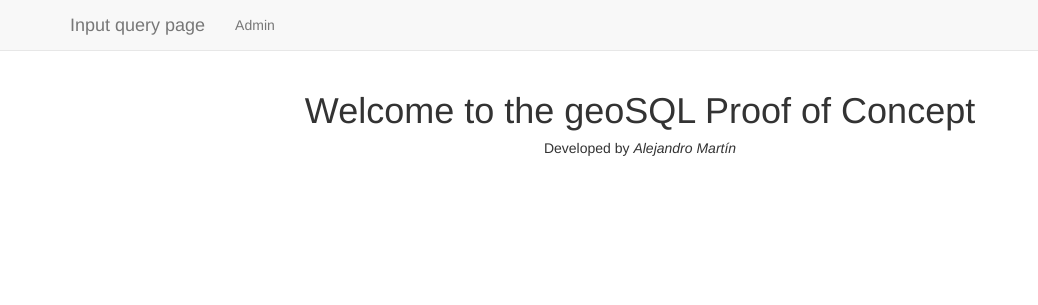
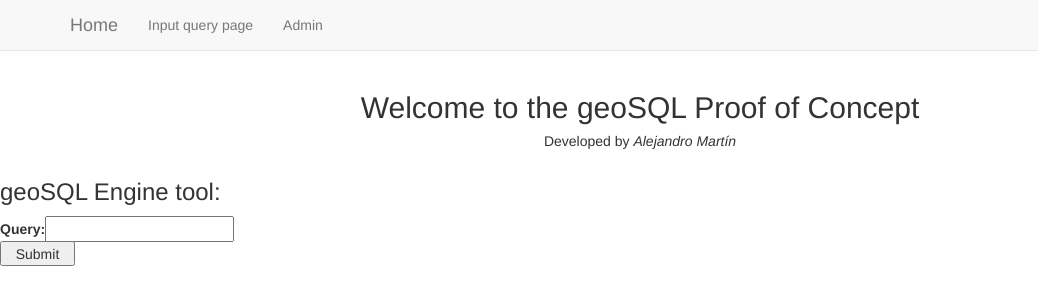
Before and after one commit to AMartinHerrera/GeoSQL_Journey_AlejandroMartin, a Django app: page /input_query/ in a window 1280 px wide. Shown: the top 305 px of the page, without its empty margins (0-1038 px from the left). Run offline with Django 3.2, Linux system fonts and the light colour scheme; parts of the project's set-up code (start-up, migrations or seed data) failed here and were passed over; some libraries are stand-ins or nearby versions.

Commit message:
Boostrap succesfully installed, home page working

```diff
--- a/geodjango/geodjango/urls.py
+++ b/geodjango/geodjango/urls.py
@@ -20,5 +20,5 @@ urlpatterns = [
     path('admin/', admin.site.urls),
     path('world/', include('world.urls')),
     path('', include('world.urls')),
-    # path('catalog/', include('world.urls')),
+    path('catalog/', include('world.urls')),
 ]
--- a/geodjango/templates/base.html
+++ b/geodjango/templates/base.html
@@ -1,3 +1,4 @@
+{% load static %}
 <!DOCTYPE html>
 <html>
 
@@ -12,17 +13,19 @@
     <nav class="navbar navbar-default navbar-static-top">
       <div class="container">
         <ul class="nav navbar-nav">
-          <li><a class="navbar-brand" href="{% url 'input_query' %}">Input query page</a></li>
+          <li><a class="navbar-brand" href="{% url 'home' %}">Home</a></li>
+          <li><a class="navbar-link" href="{% url 'input_query' %}">Input query page</a></li>
           <li><a class="navbar-link" href="{% url 'admin:index' %}">Admin</a></li>
 
         </ul>
       </div>
     </nav>
     <div class="container">
-      <h1>Welcome to the geoSQL Proof of Concept </h1>
+      <h2>Welcome to the geoSQL Proof of Concept </h2>
       <h5>Developed by <em>Alejandro Martín</em></h5>
 
   </center>
+  {% block content %}{% endblock %}
 </body>
 
 </html>
--- a/geodjango/templates/input_query.html
+++ b/geodjango/templates/input_query.html
@@ -1,14 +1,9 @@
 {% extends "base.html" %}
-{% load static %}
+{% block content %}
+
 <!DOCTYPE html>
 <html lang="en">
-
-<head>
-    <h1>Proof of concept:</h1>
-</head>
     <body>
-
-        {% block content %}
         <div class="create-contenedor">
             <div class="create-formu">
                 <h3>geoSQL Engine tool:</h3>
@@ -25,7 +20,7 @@
                 <input id="order" name="order" type="hidden" value="Your order has been successfully completed.">
             </div>
         </div>
-        {% endblock %}
 
     </body>
 </html>
+{% endblock %}
--- a/geodjango/world/views.py
+++ b/geodjango/world/views.py
@@ -16,7 +16,7 @@ def home(request):
     context = {}
 
     # Render the HTML template index.html with the data in the context variable
-    return render(request, 'home.html', context=context)
+    return render(request, 'base.html', context=context)
 
 
 def input_query(request):
```
Also changed, not shown: geodjango/templates/output_query.html (+4 -6 lines).
